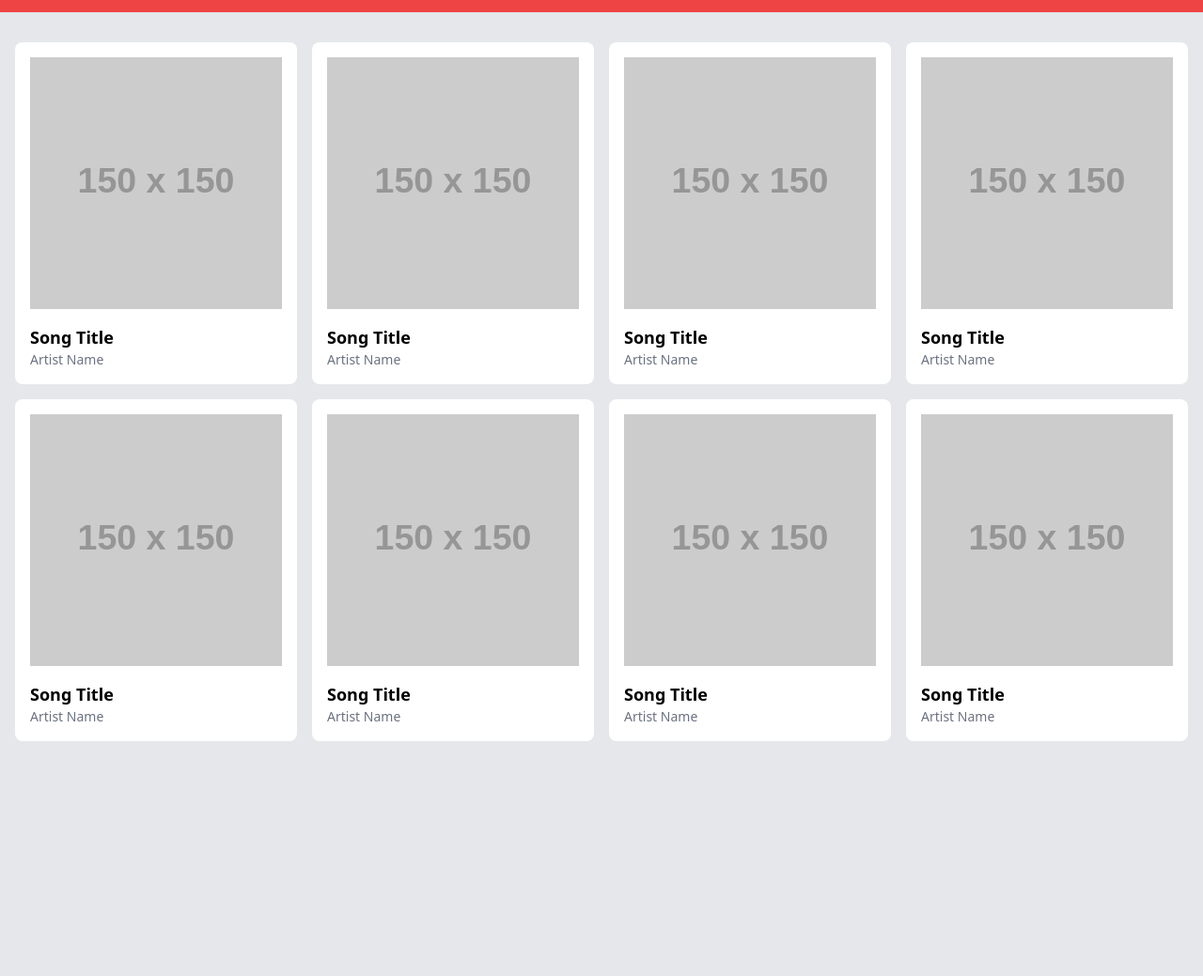
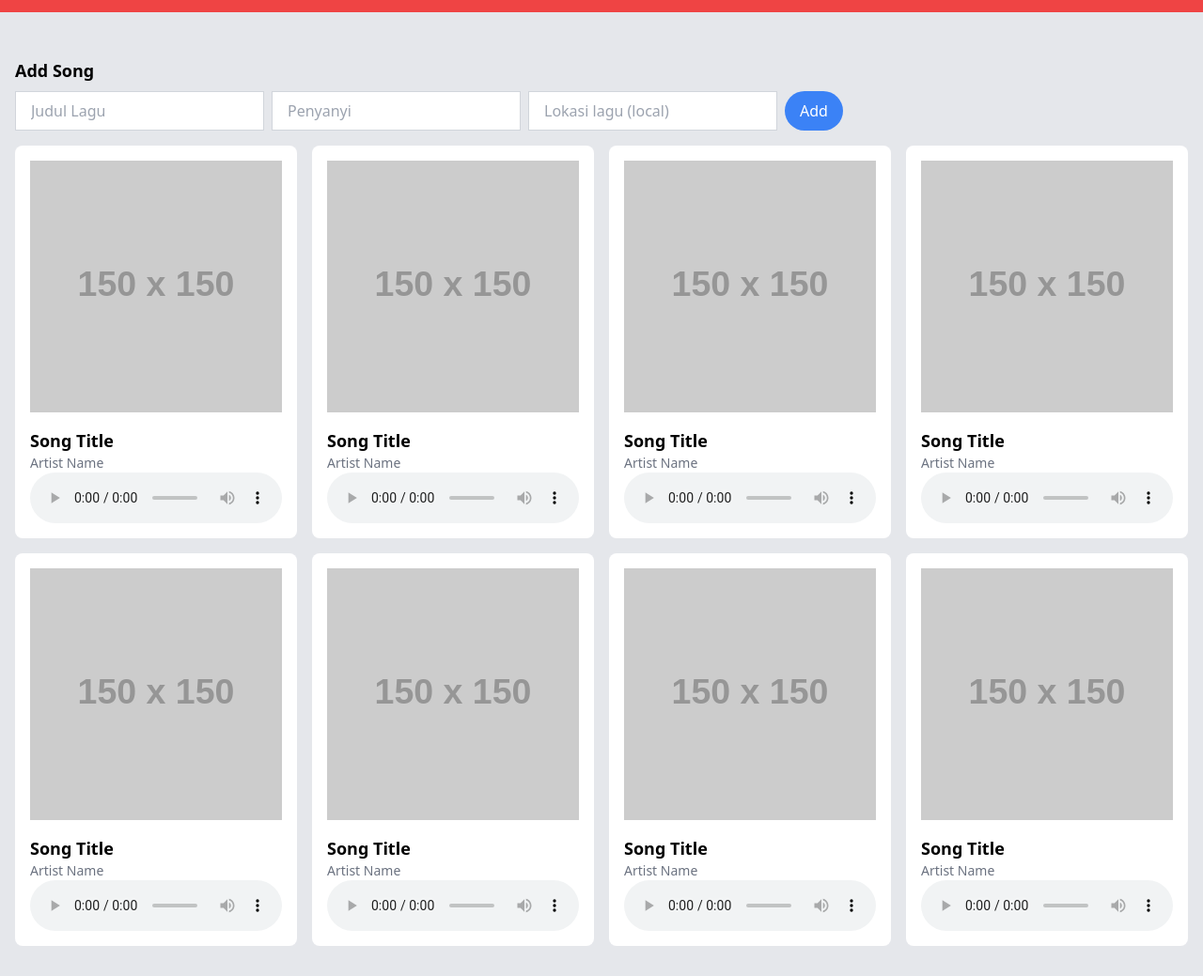
Before and after one commit to burjoy/Latihan_Modul2_Day1, a plain HTML site: page front_page/index.html in a window 1280 px wide. Shown: the part 59-1098 px from the top of the page at 94% size. Before the commit the page ends 880 px from the top, so only its background shows below. Drawn offline with nearby package versions, Linux system fonts and the light colour scheme; no server answers; placeholder pictures from the web are drawn by us.

```diff
--- a/front_page/index.html
+++ b/front_page/index.html
@@ -18,47 +18,64 @@
   </header>
 
   <main class="container mx-auto px-4 py-8">
-    <div class="grid grid-cols-1 md:grid-cols-2 lg:grid-cols-4 gap-4">
+    <div class="my-4">
+      <h2 class="text-lg font-bold mb-2">Add Song</h2>
+      <form id="addSongForm" class="flex">
+        <input type="text" id="songTitleInput" placeholder="Judul Lagu" class="mr-2 px-4 py-2 border border-gray-300">
+        <input type="text" id="artistNameInput" placeholder="Penyanyi" class="mr-2 px-4 py-2 border border-gray-300">
+        <input type="text" id="songURLInput" placeholder="Lokasi lagu (local)" class="mr-2 px-4 py-2 border border-gray-300">
+        <button type="submit" class="bg-blue-500 text-white rounded-full px-4 py-2">Add</button>
+      </form>
+    </div>
+    <div class="grid grid-cols-1 md:grid-cols-2 lg:grid-cols-4 gap-4" id="music_container">
       <!-- Add your music cards here -->
       <div class="bg-white rounded-lg p-4 music_card">
         <img src="https://via.placeholder.com/150" alt="Music Cover" class="w-full mb-4 music_album">
         <h2 class="text-lg font-bold music_title">Song Title</h2>
         <p class="text-sm text-gray-500 music_artist">Artist Name</p>
+        <audio src="" class="w-full" controls></audio>
       </div>
       <div class="bg-white rounded-lg p-4 music_card">
         <img src="https://via.placeholder.com/150" alt="Music Cover" class="w-full mb-4 music_album">
         <h2 class="text-lg font-bold music_title">Song Title</h2>
         <p class="text-sm text-gray-500 music_artist">Artist Name</p>
+        <audio src="" class="w-full" controls></audio>
       </div>
       <div class="bg-white rounded-lg p-4 music_card">
         <img src="https://via.placeholder.com/150" alt="Music Cover" class="w-full mb-4 music_album">
         <h2 class="text-lg font-bold music_title">Song Title</h2>
         <p class="text-sm text-gray-500 music_artist">Artist Name</p>
+        <audio src="" class="w-full" controls></audio>
       </div>
       <div class="bg-white rounded-lg p-4 music_card">
         <img src="https://via.placeholder.com/150" alt="Music Cover" class="w-full mb-4 music_album">
         <h2 class="text-lg font-bold music_title">Song Title</h2>
         <p class="text-sm text-gray-500 music_artist">Artist Name</p>
+        <audio src="" class="w-full" controls></audio>
       </div>
       <div class="bg-white rounded-lg p-4 music_card">
         <img src="https://via.placeholder.com/150" alt="Music Cover" class="w-full mb-4 music_album">
         <h2 class="text-lg font-bold music_title">Song Title</h2>
         <p class="text-sm text-gray-500 music_artist">Artist Name</p>
+        <audio src="" class="w-full" controls></audio>
       </div>
       <div class="bg-white rounded-lg p-4 music_card">
         <img src="https://via.placeholder.com/150" alt="Music Cover" class="w-full mb-4 music_album">
         <h2 class="text-lg font-bold music_title">Song Title</h2>
         <p class="text-sm text-gray-500 music_artist">Artist Name</p>
+        <audio src="" class="w-full" controls></audio>
       </div>
       <div class="bg-white rounded-lg p-4 music_card">
         <img src="https://via.placeholder.com/150" alt="Music Cover" class="w-full mb-4 music_album">
         <h2 class="text-lg font-bold music_title">Song Title</h2>
         <p class="text-sm text-gray-500 music_artist">Artist Name</p>
+        <audio src="" class="w-full" controls></audio>
       </div>
       <div class="bg-white rounded-lg p-4 music_card">
         <img src="https://via.placeholder.com/150" alt="Music Cover" class="w-full mb-4 music_album">
         <h2 class="text-lg font-bold music_title">Song Title</h2>
         <p class="text-sm text-gray-500 music_artist">Artist Name</p>
+        <audio src="" class="w-full" controls></audio>
       </div>
     </div>
   </main>
```
